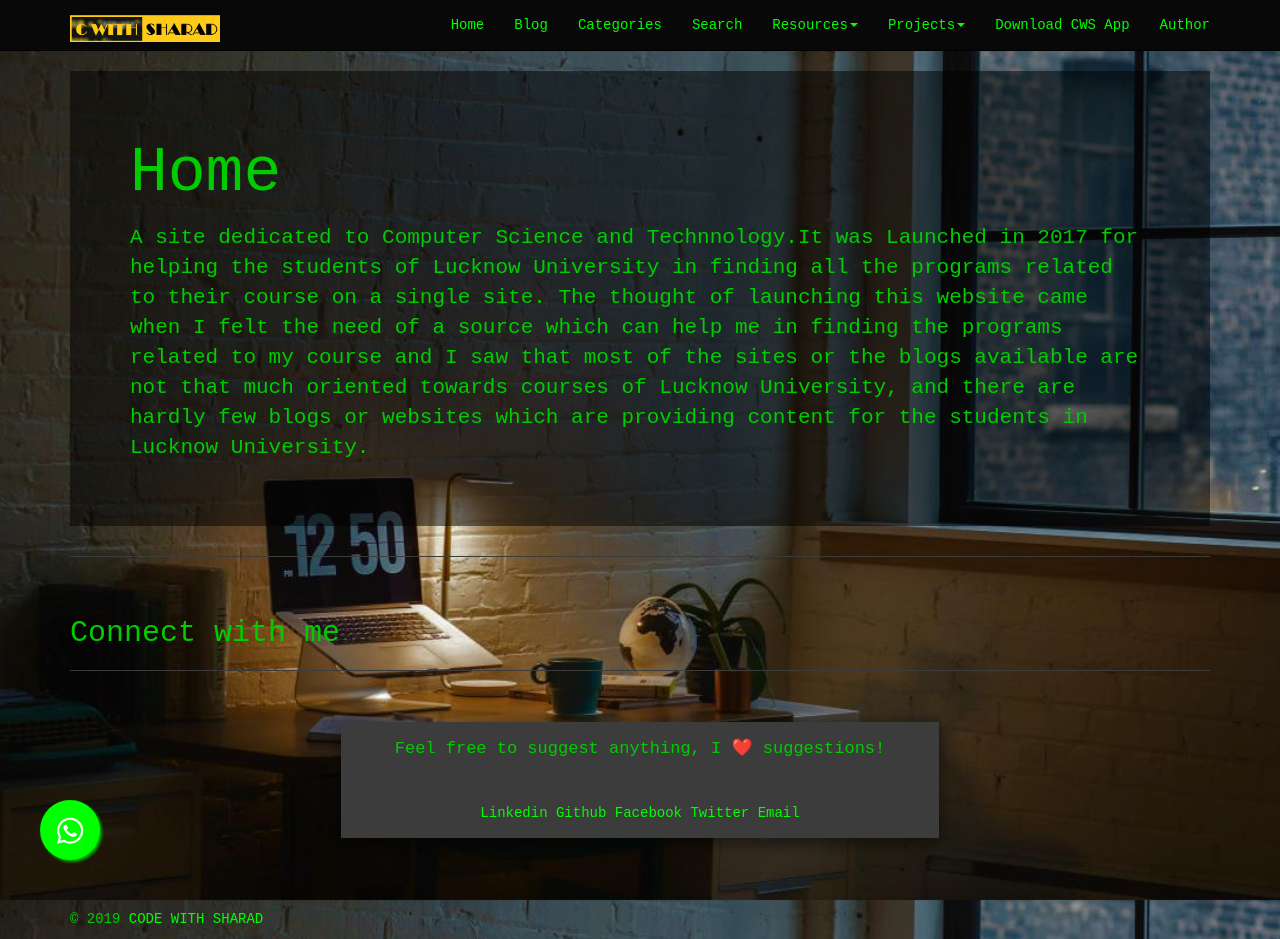
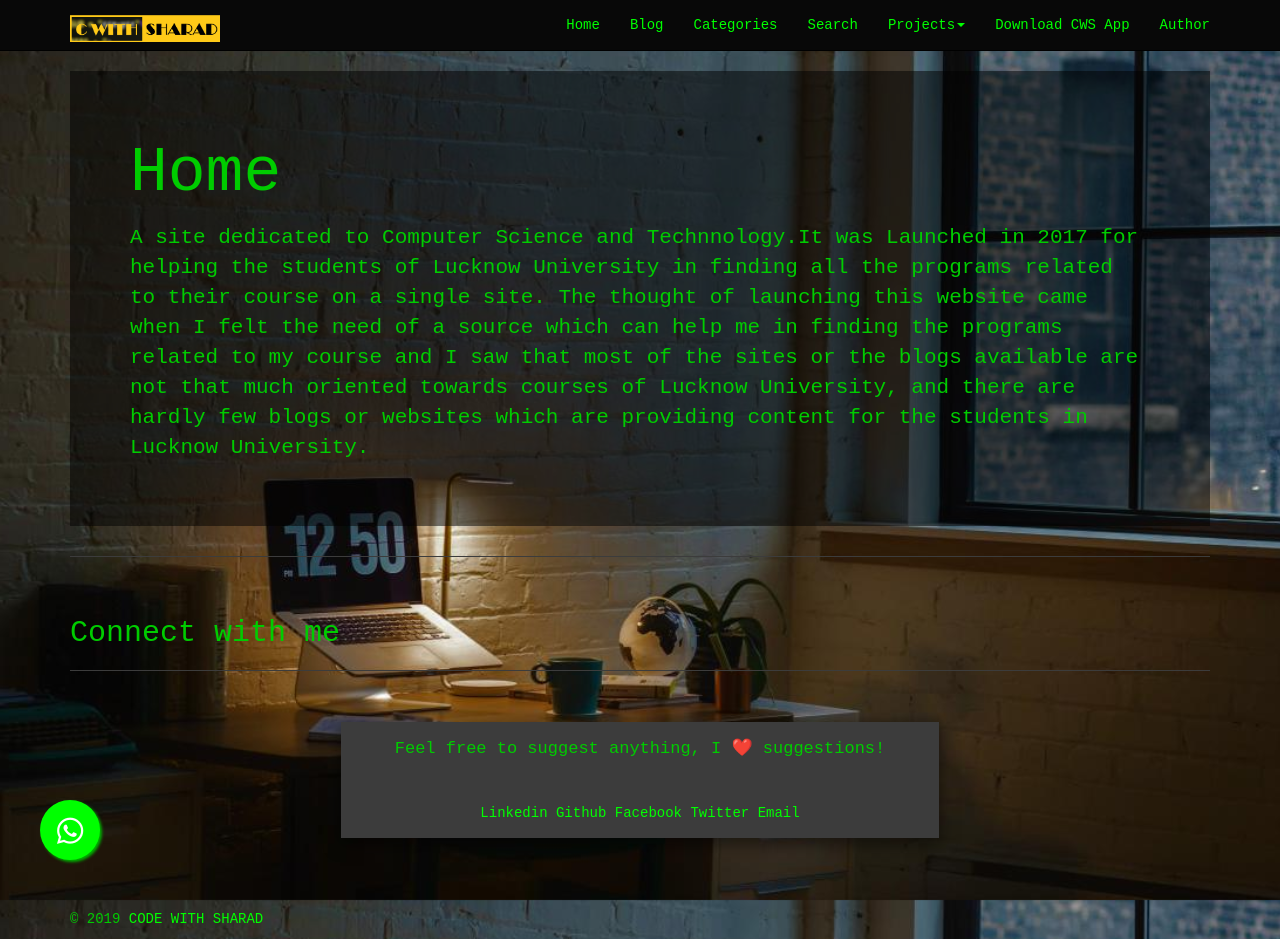
Before and after one commit to cwithsharad/cwithsharad.github.io, a Jekyll site: the page built from index.md, in a window 1280 px wide. Built offline with Jekyll 4.4.1, drawn with Linux system fonts in a browser that asks for light colours; nearby versions of some CDN libraries; emoji names are drawn with the system emoji font.

Commit message:
Update _config.yml

```diff
--- a/_config.yml
+++ b/_config.yml
@@ -64,12 +64,6 @@
   url: "/categories/"
 - title: Search
   url: "/search"
-- title: Resources
-  subfolderitems:
-  - page: Quizzes
-    url: "/quizzes"
-  - page: PDFs
-    url: "/pdfs"
 - title: Projects
   subfolderitems:
   - page: Bank Management System
```
